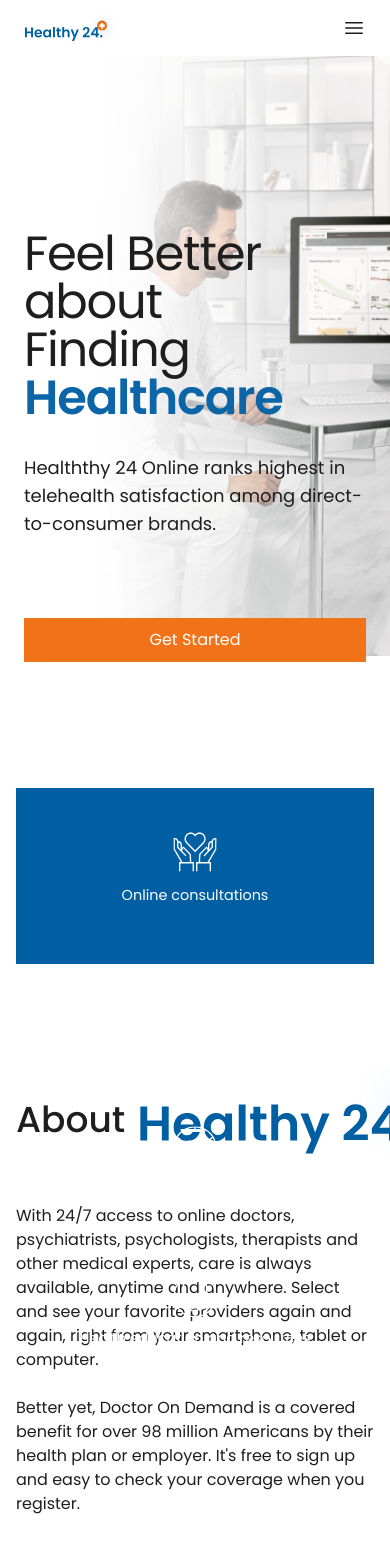
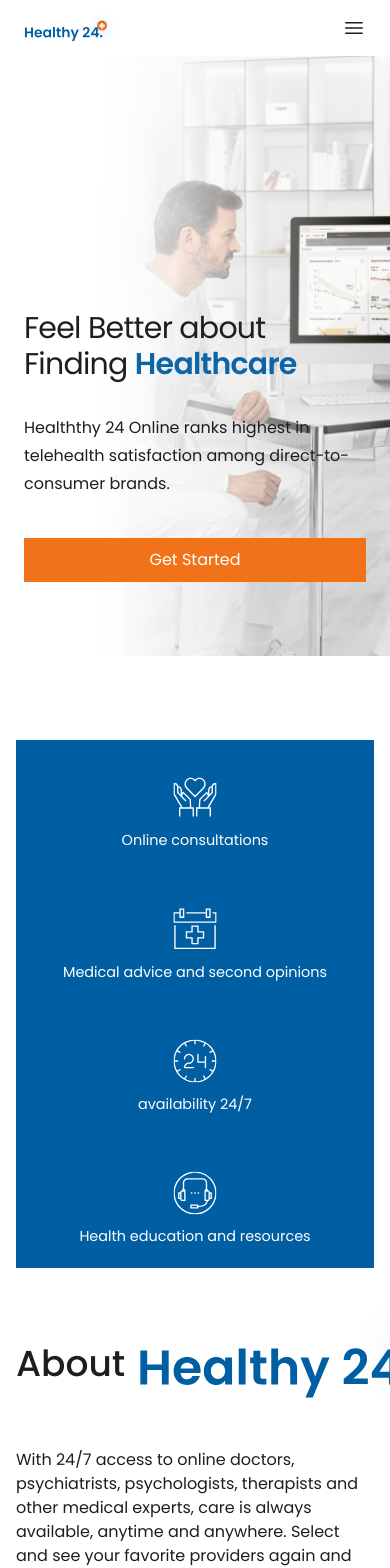
Before and after one commit to MekImEne/helathy24, a React (Create React App) app: page / in a window 390 px wide. Shown: the top 1568 px of the page. Built offline with nearby package versions, Linux system fonts and the light colour scheme.

Commit message:
Fix responsiveness in Top Banner

```diff
--- a/src/app/Sections/Banner.tsx
+++ b/src/app/Sections/Banner.tsx
@@ -1,7 +1,11 @@
 import React from 'react';
-import Features from '../components/Features';
+import Background from '../components/Banner/Background';
+import MainTitle from '../components/Banner/MainTitle';
+import Button from '../components/UI/Button';
+import Features from '../components/Banner/Features';
 
 export default function Banner() {
+
     const handleStart = () => {
         window.location.href = '/get-started'
     };
@@ -9,24 +13,18 @@
     return (
         <div id='home'>
             <div className="relative flex h-screen content-center items-center pt-16 pb-32 -z-10">
-                <div className="absolute top-0 h-[600px] w-full bg-[url('/src/app/assets/images/main.jpg')] bg-cover bg-center" />
-                <div className="absolute top-0 h-[600px] w-full bg-gradient-to-r from-WHITE via-WHITE via-25% to-TRANSPARENT bg-cover bg-center" />
+                <Background />
 
-                <div className="max-w-7xl px-6 lg:px-8 z-0 ">
-                    <div className="max-w-2xl lg:mx-0">
-                        <h2 className="text-5xl font-normal tracking-tight text-TEXT_GREY sm:text-6xl">Feel Better about</h2>
-                        <h2 className="text-5xl font-normal tracking-tight text-TEXT_GREY sm:text-6xl">Finding <span className="text-BLUE font-semibold">Healthcare</span> </h2>
-                        <p className="mt-8 text-lg leading-7 text-TEXT_GREY">
-                            Healththy 24 Online ranks highest in telehealth satisfaction among direct-to-consumer brands.
-                        </p>
-                    </div>
-                    <div className="mt-20 max-w-2xl lg:mx-0 lg:max-w-none">
+                <div className="max-w-7xl px-6 lg:px-8 z-0 py-3">
+                    <MainTitle />
+                    <div className="mt-10 sm:mt-20 max-w-2xl lg:mx-0 lg:max-w-none">
                         <div className="grid grid-cols-1 gap-x-8 gap-y-6 font-normal leading-7 sm:grid-cols-2 md:flex lg:gap-x-10">
-                            <button
+                            <Button
                                 onClick={handleStart}
-                                className="rounded-none bg-ORANGE hover:bg-ORANGE-700 text-WHITE py-2 px-8">
-                                Get Started
-                            </button>
+                                text="Get Started"
+                                bgColor='ORANGE'
+                                textColor='WHITE'
+                            />
                         </div>
                     </div>
                 </div>
--- a/src/app/Sections/Navbar.tsx
+++ b/src/app/Sections/Navbar.tsx
@@ -10,7 +10,7 @@
     const [mobileMenuOpen, setMobileMenuOpen] = useState(false);
 
     return (
-        <header className="bg-white">
+        <header className="bg-WHITE">
             <nav className="mx-auto flex max-w-7xl items-center justify-between px-6 py-3 lg:px-8" aria-label="Global">
                 <Logo mobileMenuOpen={mobileMenuOpen} />
 
--- /dev/null
+++ b/src/app/components/Banner/Background.tsx
@@ -0,0 +1,10 @@
+import React from 'react'
+
+export default function Background() {
+    return (
+        <div>
+            <div className="absolute top-0 h-[600px] w-full bg-[url('/src/app/assets/images/main.jpg')] bg-cover bg-center" />
+            <div className="absolute top-0 h-[600px] w-full bg-gradient-to-r from-WHITE via-WHITE via-25% to-TRANSPARENT bg-cover bg-center" />
+        </div>
+    )
+}
--- /dev/null
+++ b/src/app/components/Banner/FeatureCard.tsx
@@ -0,0 +1,14 @@
+import React from 'react'
+import { FeatureItemProps } from '../../data/interfaces'
+
+export default function FeatureCard({ icon, description }: FeatureItemProps) {
+    return (
+        <div className="w-full pb-4 max-w-sm hover:bg-gradient-to-b from-BLUE3 to-BLUE4 hover:border-b-4 hover:border-b-ORANGE scale-90 hover:scale-100 ease-in duration-500">
+            <div className="pt-8 flex flex-col content-center items-center justify-center justify-items-center">
+                <img className="w-12 h-12 mb-3" alt="" src={icon} />
+                <span className="text-base text-WHITE text-center"> {description} </span>
+            </div>
+        </div>
+
+    )
+}
--- a/src/app/components/Features.tsx
+++ b/src/app/components/Banner/Features.tsx
@@ -1,13 +1,12 @@
 import React from 'react';
 import FeatureCard from './FeatureCard';
-import { features } from '../data/features';
+import { features } from '../../data/features';
 
 export default function Features() {
     return (
-        <section className="-mt-32 px-4 pb-20 pt-4 lg:mx-44 ">
+        <section className="-mt-44 sm:-mt-32 px-4 pb-5 sm:pb-20 pt-4 lg:mx-44 ">
             <div className="container mx-auto">
-                <div className="grid grid-cols-1 gap-6 md:grid-cols-2 lg:grid-cols-4 h-44 bg-BLUE2 text-WHITE">
-                    {/* TODO : fix in small size screen */}
+                <div className='flex flex-col sm:flex-row space-x-0 min-h-full bg-BLUE2 text-WHITE'>
                     {features.map(({ icon, description }) => (
                         <FeatureCard
                             key={description}
@@ -15,7 +14,6 @@
                             description={description}
                         />
                     ))}
-
                 </div>
             </div>
         </section>
--- /dev/null
+++ b/src/app/components/Banner/MainTitle.tsx
@@ -0,0 +1,17 @@
+import React from 'react'
+
+export default function MainTitle() {
+    return (
+        <div className="max-w-2xl lg:mt-0 md:mt-0 lg:mx-0">
+            <h2 className="text-3xl sm:text-5xl font-normal tracking-tight text-TEXT_GREY ">
+                Feel Better about
+            </h2>
+            <h2 className="text-3xl sm:text-5xl font-normal tracking-tight text-TEXT_GREY ">
+                Finding <span className="text-BLUE font-semibold">Healthcare</span>
+            </h2>
+            <p className="my-8 text-base sm:text-lg leading-7 text-TEXT_GREY">
+                Healththy 24 Online ranks highest in telehealth satisfaction among direct-to-consumer brands.
+            </p>
+        </div>
+    )
+}
--- a/src/app/components/FeatureCard.tsx
+++ /dev/null
@@ -1,14 +0,0 @@
-import React from 'react'
-import { FeatureItemProps } from '../data/interfaces'
-
-export default function FeatureCard({ icon, description }: FeatureItemProps) {
-    return (
-        <div className="w-full max-w-sm hover:bg-gradient-to-b from-BLUE3 to-BLUE4 hover:border-b-4 hover:border-b-ORANGE scale-90 hover:scale-100 ease-in duration-500">
-            <div className="pt-10 flex flex-col content-center items-center justify-center justify-items-center">
-                <img className="w-12 h-12 mb-3" alt="" src={icon} />
-                <span className="text-base text-WHITE text-center"> {description} </span>
-            </div>
-        </div>
-
-    )
-}
--- /dev/null
+++ b/src/app/components/UI/Button.tsx
@@ -0,0 +1,16 @@
+import React from 'react'
+
+export default function Button({ bgColor, onClick, textColor, text }: {
+    bgColor: string,
+    textColor: string,
+    text: string,
+    onClick: React.MouseEventHandler<HTMLButtonElement> | undefined
+}) {
+    return (
+        <button
+            onClick={onClick}
+            className={`rounded-none bg-${bgColor} hover:opacity-75 text-${textColor} py-2 px-8`}>
+            {text}
+        </button>
+    )
+}
```
